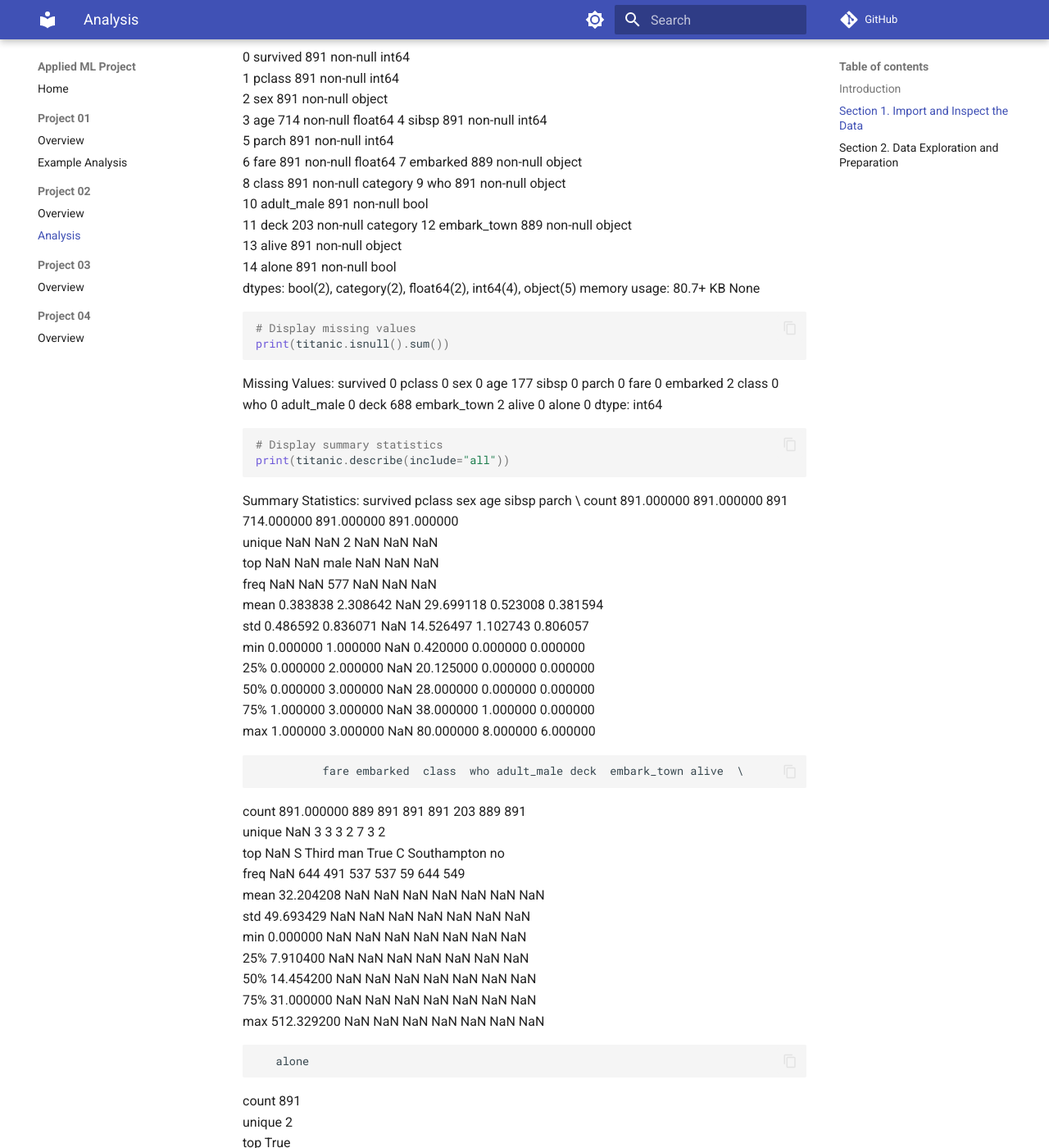
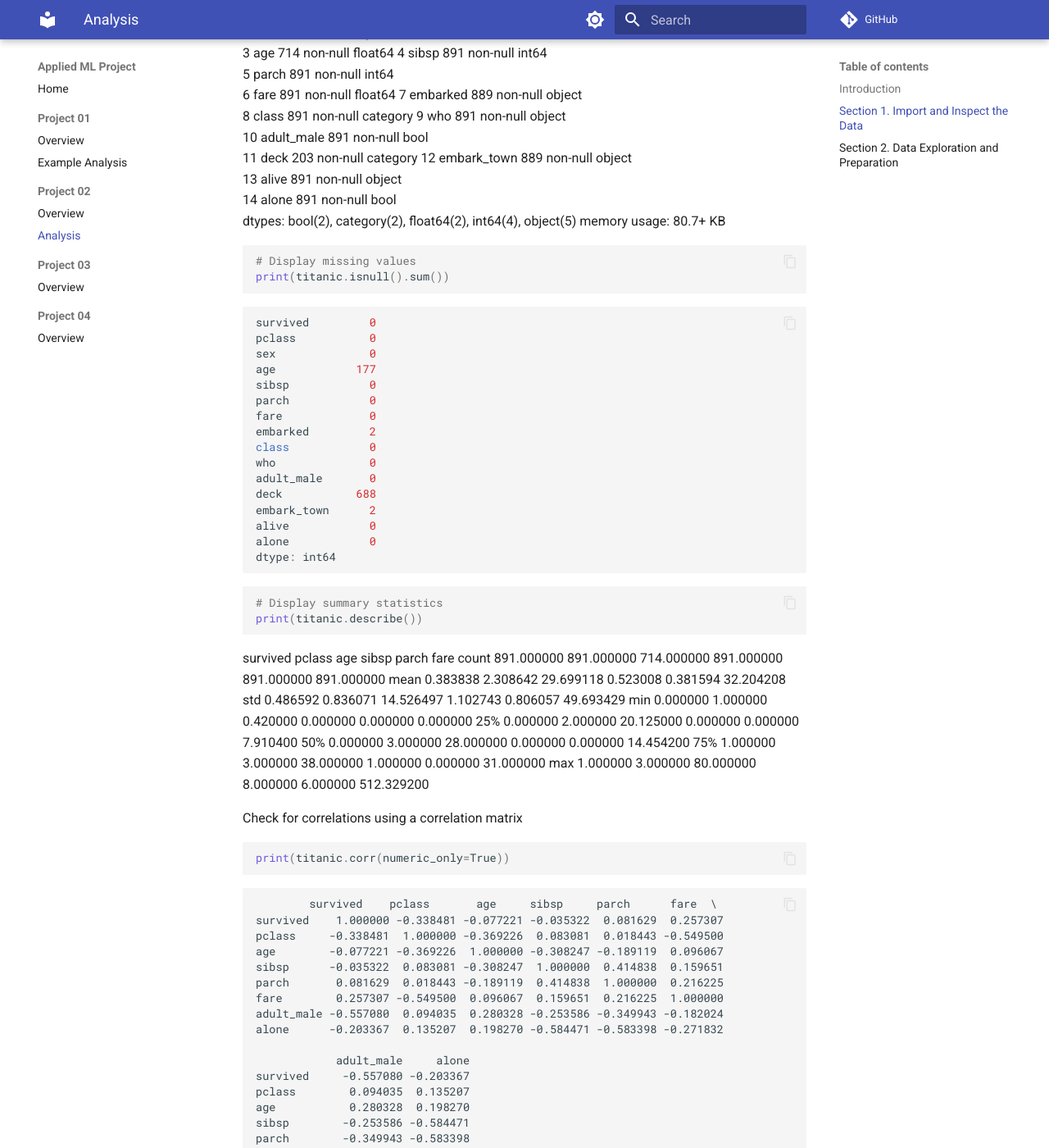
Before and after one commit to DMill31/applied-ml-miller, an MkDocs documentation site: the page built from docs/project02/ANALYSIS.md, in a window 1280 px wide and 1400 px high, scrolled down 1658 px. Shown: the whole window at 82% size. Built offline with MkDocs 1.6.1 and Material for MkDocs 9.7.7, drawn with Linux system fonts in a browser that asks for light colours; comment, search, counter and statistics services are not loaded; some of the changed text lies outside the part shown.

Commit message:
Fixed tables in p2 analysis

````diff
--- a/docs/project02/ANALYSIS.md
+++ b/docs/project02/ANALYSIS.md
@@ -35,30 +35,29 @@
 ```python
 print(titanic.head(10))
 ```
+       survived  pclass     sex   age  sibsp  parch     fare embarked   class  \
+    0         0       3    male  22.0      1      0   7.2500        S   Third
+    1         1       1  female  38.0      1      0  71.2833        C   First
+    2         1       3  female  26.0      0      0   7.9250        S   Third
+    3         1       1  female  35.0      1      0  53.1000        S   First
+    4         0       3    male  35.0      0      0   8.0500        S   Third
+    5         0       3    male   NaN      0      0   8.4583        Q   Third
+    6         0       1    male  54.0      0      0  51.8625        S   First
+    7         0       3    male   2.0      3      1  21.0750        S   Third
+    8         1       3  female  27.0      0      2  11.1333        S   Third
+    9         1       2  female  14.0      1      0  30.0708        C  Second
 
-survived  pclass     sex   age  sibsp  parch     fare embarked   class  \
-0         0       3    male  22.0      1      0   7.2500        S   Third
-1         1       1  female  38.0      1      0  71.2833        C   First
-2         1       3  female  26.0      0      0   7.9250        S   Third
-3         1       1  female  35.0      1      0  53.1000        S   First
-4         0       3    male  35.0      0      0   8.0500        S   Third
-5         0       3    male   NaN      0      0   8.4583        Q   Third
-6         0       1    male  54.0      0      0  51.8625        S   First
-7         0       3    male   2.0      3      1  21.0750        S   Third
-8         1       3  female  27.0      0      2  11.1333        S   Third
-9         1       2  female  14.0      1      0  30.0708        C  Second
-
-     who  adult_male deck  embark_town alive  alone
-0    man        True  NaN  Southampton    no  False
-1  woman       False    C    Cherbourg   yes  False
-2  woman       False  NaN  Southampton   yes   True
-3  woman       False    C  Southampton   yes  False
-4    man        True  NaN  Southampton    no   True
-5    man        True  NaN   Queenstown    no   True
-6    man        True    E  Southampton    no   True
-7  child       False  NaN  Southampton    no  False
-8  woman       False  NaN  Southampton   yes  False
-9  child       False  NaN    Cherbourg   yes  False
+         who  adult_male deck  embark_town alive  alone
+    0    man        True  NaN  Southampton    no  False
+    1  woman       False    C    Cherbourg   yes  False
+    2  woman       False  NaN  Southampton   yes   True
+    3  woman       False    C  Southampton   yes  False
+    4    man        True  NaN  Southampton    no   True
+    5    man        True  NaN   Queenstown    no   True
+    6    man        True    E  Southampton    no   True
+    7  child       False  NaN  Southampton    no  False
+    8  woman       False  NaN  Southampton   yes  False
+    9  child       False  NaN    Cherbourg   yes  False
 
 Check for missing values and display summary statistics
 
@@ -67,98 +66,65 @@
 print(titanic.info())
 ```
 
-Data Info:
-<class 'pandas.core.frame.DataFrame'>
-RangeIndex: 891 entries, 0 to 890
-Data columns (total 15 columns):
- #   Column       Non-Null Count  Dtype
----  ------       --------------  -----
- 0   survived     891 non-null    int64
- 1   pclass       891 non-null    int64
- 2   sex          891 non-null    object
- 3   age          714 non-null    float64
- 4   sibsp        891 non-null    int64
- 5   parch        891 non-null    int64
- 6   fare         891 non-null    float64
- 7   embarked     889 non-null    object
- 8   class        891 non-null    category
- 9   who          891 non-null    object
- 10  adult_male   891 non-null    bool
- 11  deck         203 non-null    category
- 12  embark_town  889 non-null    object
- 13  alive        891 non-null    object
- 14  alone        891 non-null    bool
-dtypes: bool(2), category(2), float64(2), int64(4), object(5)
-memory usage: 80.7+ KB
-None
+ <class 'pandas.core.frame.DataFrame'>
+    RangeIndex: 891 entries, 0 to 890
+    Data columns (total 15 columns):
+     #   Column       Non-Null Count  Dtype
+    ---  ------       --------------  -----
+     0   survived     891 non-null    int64
+     1   pclass       891 non-null    int64
+     2   sex          891 non-null    object
+     3   age          714 non-null    float64
+     4   sibsp        891 non-null    int64
+     5   parch        891 non-null    int64
+     6   fare         891 non-null    float64
+     7   embarked     889 non-null    object
+     8   class        891 non-null    category
+     9   who          891 non-null    object
+     10  adult_male   891 non-null    bool
+     11  deck         203 non-null    category
+     12  embark_town  889 non-null    object
+     13  alive        891 non-null    object
+     14  alone        891 non-null    bool
+    dtypes: bool(2), category(2), float64(2), int64(4), object(5)
+    memory usage: 80.7+ KB
 
 ```python
 # Display missing values
 print(titanic.isnull().sum())
 ```
 
-Missing Values:
-survived         0
-pclass           0
-sex              0
-age            177
-sibsp            0
-parch            0
-fare             0
-embarked         2
-class            0
-who              0
-adult_male       0
-deck           688
-embark_town      2
-alive            0
-alone            0
-dtype: int64
+    survived         0
+    pclass           0
+    sex              0
+    age            177
+    sibsp            0
+    parch            0
+    fare             0
+    embarked         2
+    class            0
+    who              0
+    adult_male       0
+    deck           688
+    embark_town      2
+    alive            0
+    alone            0
+    dtype: int64
 
 ```python
 # Display summary statistics
-print(titanic.describe(include="all"))
+print(titanic.describe())
 ```
 
-Summary Statistics:
-          survived      pclass   sex         age       sibsp       parch  \
-count   891.000000  891.000000   891  714.000000  891.000000  891.000000
-unique         NaN         NaN     2         NaN         NaN         NaN
-top            NaN         NaN  male         NaN         NaN         NaN
-freq           NaN         NaN   577         NaN         NaN         NaN
-mean      0.383838    2.308642   NaN   29.699118    0.523008    0.381594
-std       0.486592    0.836071   NaN   14.526497    1.102743    0.806057
-min       0.000000    1.000000   NaN    0.420000    0.000000    0.000000
-25%       0.000000    2.000000   NaN   20.125000    0.000000    0.000000
-50%       0.000000    3.000000   NaN   28.000000    0.000000    0.000000
-75%       1.000000    3.000000   NaN   38.000000    1.000000    0.000000
-max       1.000000    3.000000   NaN   80.000000    8.000000    6.000000
-
-              fare embarked  class  who adult_male deck  embark_town alive  \
-count   891.000000      889    891  891        891  203          889   891
-unique         NaN        3      3    3          2    7            3     2
-top            NaN        S  Third  man       True    C  Southampton    no
-freq           NaN      644    491  537        537   59          644   549
-mean     32.204208      NaN    NaN  NaN        NaN  NaN          NaN   NaN
-std      49.693429      NaN    NaN  NaN        NaN  NaN          NaN   NaN
-min       0.000000      NaN    NaN  NaN        NaN  NaN          NaN   NaN
-25%       7.910400      NaN    NaN  NaN        NaN  NaN          NaN   NaN
-50%      14.454200      NaN    NaN  NaN        NaN  NaN          NaN   NaN
-75%      31.000000      NaN    NaN  NaN        NaN  NaN          NaN   NaN
-max     512.329200      NaN    NaN  NaN        NaN  NaN          NaN   NaN
-
-       alone
-count    891
-unique     2
-top     True
-freq     537
-mean     NaN
-std      NaN
-min      NaN
-25%      NaN
-50%      NaN
-75%      NaN
-max      NaN
+  survived      pclass         age       sibsp       parch        fare
+    count  891.000000  891.000000  714.000000  891.000000  891.000000  891.000000
+    mean     0.383838    2.308642   29.699118    0.523008    0.381594   32.204208
+    std      0.486592    0.836071   14.526497    1.102743    0.806057   49.693429
+    min      0.000000    1.000000    0.420000    0.000000    0.000000    0.000000
+    25%      0.000000    2.000000   20.125000    0.000000    0.000000    7.910400
+    50%      0.000000    3.000000   28.000000    0.000000    0.000000   14.454200
+    75%      1.000000    3.000000   38.000000    1.000000    0.000000   31.000000
+    max      1.000000    3.000000   80.000000    8.000000    6.000000  512.329200
 
 Check for correlations using a correlation matrix
 
````
Also changed, not shown: other parts of docs/project02/ANALYSIS.md (+17 -18 lines).
